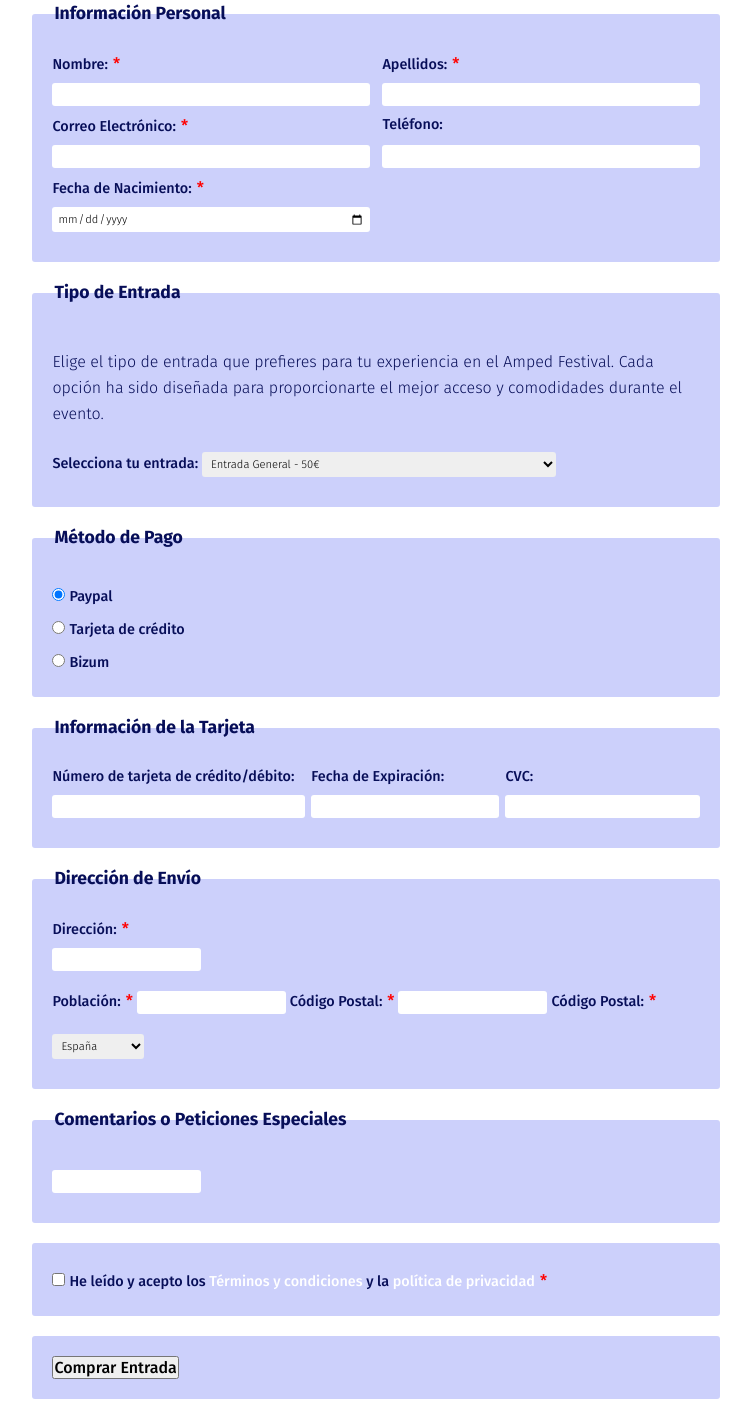
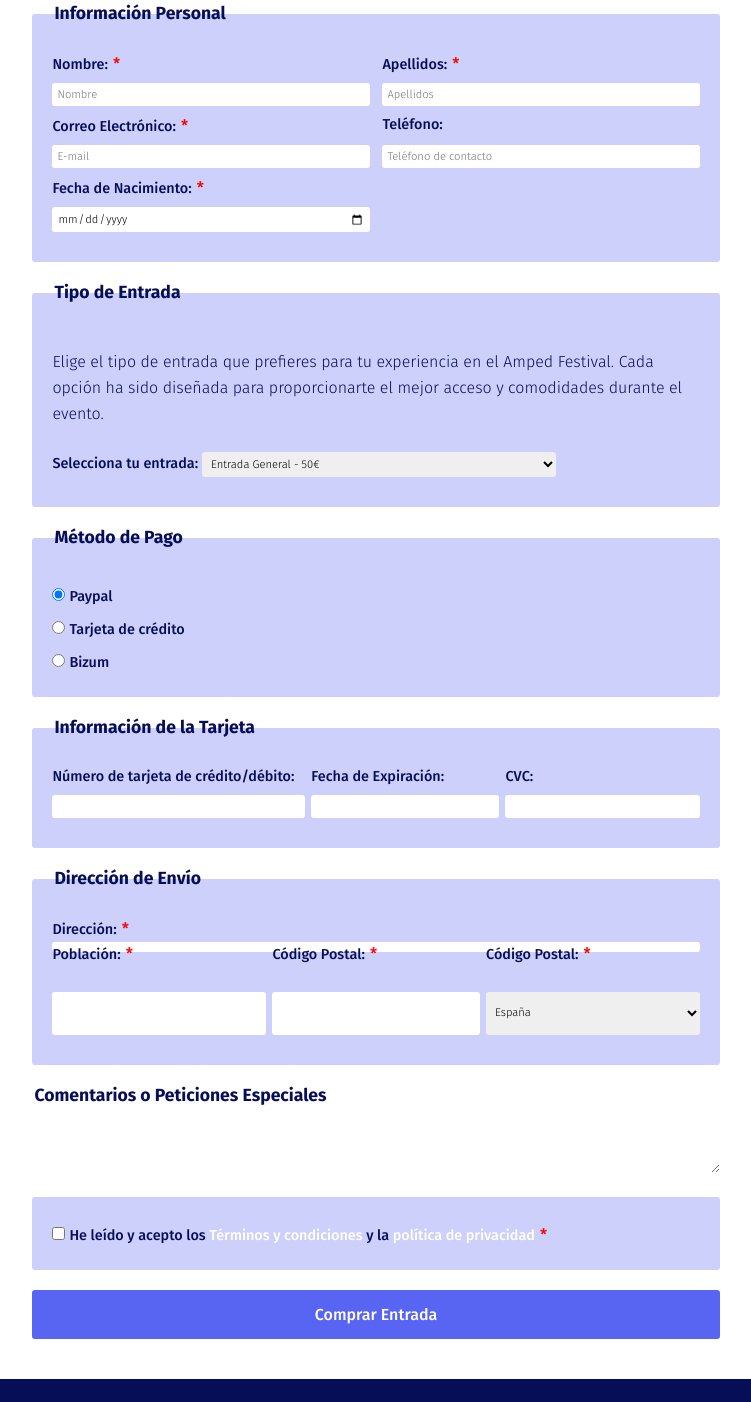
Before and after one commit to jpalomarbl/html-css-aula2-p2, a plain HTML site: page tickets.html in a window 1280 px wide. Shown: the part 358-1760 px from the top of the page, without its empty margins (264-1015 px from the left). Drawn offline with Linux system fonts and the light colour scheme.

Commit message:
Terminada página de formulario

```diff
--- a/css/estilos.css
+++ b/css/estilos.css
@@ -282,6 +282,34 @@ table {
   padding: 20px;
 }
 
+.tickets > main form > ul fieldset.peticiones,
+.tickets > main form > ul fieldset.button {
+  background: none;
+
+  padding: 0;
+}
+
+.tickets > main form > ul fieldset.peticiones textarea {
+  width: 100%;
+  margin: 0;
+
+  border: none;
+}
+
+.tickets > main form > ul fieldset.button button {
+  width: 100%;
+
+  border: none;
+  border-radius: 3px;
+
+  background-color: #5865f2;
+  color: #fff;
+
+  font-weight: 500;
+
+  padding: 15px;
+}
+
 .tickets > main form > ul fieldset.personal {
   display: grid;
   grid-template-columns: 49% 49%;
@@ -294,14 +322,16 @@ table {
   column-gap: 1%
 }
 
-.tickets > main form > ul fieldset.envío > div.direccion {
+.tickets > main form > ul fieldset.envio {
   display: grid;
   grid-template-columns: 100%;
   grid-template-rows: 10% 10%;
 }
 
-.tickets > main form > ul fieldset.envío input#direccion {
-  width: 100%;
+.tickets > main form > ul fieldset.envio > div {
+  display: grid;
+  grid-template-columns: 33% 32% 33%;
+  column-gap: 1%;
 }
 
 .tickets > main form > ul fieldset.personal > div > input {
--- a/tickets.html
+++ b/tickets.html
@@ -1,6 +1,5 @@
 <!DOCTYPE html>
 <html lang="es">
-
   <head>
     <meta charset="UTF-8" />
     <meta name="viewport" content="width=device-width, initial-scale=1.0" />
@@ -12,13 +11,17 @@
   <body class="tickets">
     <header>
       <div class="header-container">
-            <a href="index.html" class="logo" tabindex="0"><img src="img/logo.svg" alt="Logo" /></a>
+        <a href="index.html" class="logo" tabindex="0"
+          ><img src="img/logo.svg" alt="Logo"
+        /></a>
         <ul>
           <li>
             <a href="info.html" tabindex="0">Información</a>
           </li>
           <li><a href="calendario.html" tabindex="0">Calendario</a></li>
-                <li><a href="tickets.html" class="selected" tabindex="0">Entradas</a></li>
+          <li>
+            <a href="tickets.html" class="selected" tabindex="0">Entradas</a>
+          </li>
         </ul>
       </div>
     </header>
@@ -28,10 +31,11 @@
         <h1>Compra tus entradas</h1>
 
         <p>
-                Ser parte del Amped Festival es una experiencia que no querrás perderte. Ya sea que
-                desees estar en primera fila o disfrutar del ambiente desde un espacio VIP, tenemos
-                diferentes tipos de entradas para satisfacer tus necesidades. Completa el formulario a
-                continuación para asegurarte de estar presente en este evento musical inigualable
+          Ser parte del Amped Festival es una experiencia que no querrás
+          perderte. Ya sea que desees estar en primera fila o disfrutar del
+          ambiente desde un espacio VIP, tenemos diferentes tipos de entradas
+          para satisfacer tus necesidades. Completa el formulario a continuación
+          para asegurarte de estar presente en este evento musical inigualable
         </p>
       </section>
 
@@ -41,25 +45,51 @@
             <li>
               <fieldset class="personal">
                 <legend>Información Personal</legend>
-                            <label for="nombre">Nombre:<span class="obligatorio">*</span></label>
-                            <label for="apellidos">Apellidos:<span class="obligatorio">*</span></label>
+                <label for="nombre"
+                  >Nombre:<span class="obligatorio">*</span></label
+                >
+                <label for="apellidos"
+                  >Apellidos:<span class="obligatorio">*</span></label
+                >
 
-                            <input type="text" id="nombre" name="user_nombre" required pattern="[A-Za-zÀ-ÖØ-öø-ÿ' -]"
-                                minlength="3" maxlength="64" /> <input type="text" id="apellidos" name="user_apellidos"
-                                required pattern="[A-Za-zÀ-ÖØ-öø-ÿ' -]" minlength="2" maxlength="128" />
+                <input
+                  type="text"
+                  id="nombre"
+                  name="user_nombre"
+                  required
+                  pattern="[A-Za-zÀ-ÖØ-öø-ÿ' -]"
+                  minlength="3"
+                  maxlength="64"
+                  placeholder="Nombre"
+                />
+                <input
+                  type="text"
+                  id="apellidos"
+                  name="user_apellidos"
+                  required
+                  pattern="[A-Za-zÀ-ÖØ-öø-ÿ' -]"
+                  minlength="2"
+                  maxlength="128"
+                  placeholder="Apellidos"
+                />
 
-                            <label for="email">Correo Electrónico:<span class="obligatorio">*</span></label>
+                <label for="email"
+                  >Correo Electrónico:<span class="obligatorio">*</span></label
+                >
                 <label for="telefono">Teléfono:</label>
 
-                            <input type="text" id="email" name="user_email" required />
+                <input type="text" id="email" name="user_email" placeholder="E-mail" required />
 
-                            <input type="text" id="telefono" name="user_telefono" />
+                <input type="text" id="telefono" name="user_telefono" placeholder="Teléfono de contacto"/>
 
                 <div>
-                                <label for="fecha">Fecha de Nacimiento:<span class="obligatorio">*</span></label>
-                                <br>
+                  <label for="fecha"
+                    >Fecha de Nacimiento:<span class="obligatorio"
+                      >*</span
+                    ></label
+                  >
+                  <br />
                   <input type="date" id="fecha" name="user_fecha" required />
-
                 </div>
               </fieldset>
             </li>
@@ -67,14 +97,17 @@
               <fieldset>
                 <legend>Tipo de Entrada</legend>
                 <p>
-                                Elige el tipo de entrada que prefieres para tu experiencia en el Amped Festival. Cada
-                                opción ha sido diseñada para proporcionarte el mejor acceso y comodidades durante
-                                el evento.
+                  Elige el tipo de entrada que prefieres para tu experiencia en
+                  el Amped Festival. Cada opción ha sido diseñada para
+                  proporcionarte el mejor acceso y comodidades durante el
+                  evento.
                 </p>
                 <label for="mail">Selecciona tu entrada:</label>
                 <select name="entradas" id="entradas">
                   <option value="50">Entrada General - 50€</option>
-                                <option value="150">Entrada VIP - 150€ (incluye acceso backstage y zona preferencial)
+                  <option value="150">
+                    Entrada VIP - 150€ (incluye acceso backstage y zona
+                    preferencial)
                   </option>
                   <option value="120">Pase dos Días - 120€</option>
                 </select>
@@ -84,12 +117,23 @@
               <fieldset>
                 <legend>Método de Pago</legend>
                 <div>
-                                <input type="radio" id="paypal" name="pago" value="paypal" checked />
+                  <input
+                    type="radio"
+                    id="paypal"
+                    name="pago"
+                    value="paypal"
+                    checked
+                  />
                   <label for="paypal">Paypal</label>
                 </div>
 
                 <div>
-                                <input type="radio" id="tarjeta" name="pago" value="tarjeta" />
+                  <input
+                    type="radio"
+                    id="tarjeta"
+                    name="pago"
+                    value="tarjeta"
+                  />
                   <label for="tarjeta">Tarjeta de crédito</label>
                 </div>
 
@@ -103,61 +147,99 @@
               <fieldset class="tarjeta">
                 <legend>Información de la Tarjeta</legend>
 
-                            <label for="ntarjeta">Número de tarjeta de crédito/débito:</label>
+                <label for="ntarjeta"
+                  >Número de tarjeta de crédito/débito:</label
+                >
                 <label for="ftarjeta">Fecha de Expiración:</label>
                 <label for="cvctarjeta">CVC:</label>
 
-                            <input type="text" id="ntarjeta" name="user_ntarjeta" minlength="16" maxlength="16" />
-                            <input type="text" id="ftarjeta" name="user_ftarjeta" pattern="(0[1-9]|1[0-2])\/[0-9]{2}" />
-                            <input type="text" id="cvctarjeta" name="user_cvctarjeta" minlength="3" maxlength="3" />
+                <input
+                  type="text"
+                  id="ntarjeta"
+                  name="user_ntarjeta"
+                  minlength="16"
+                  maxlength="16"
+                />
+                <input
+                  type="text"
+                  id="ftarjeta"
+                  name="user_ftarjeta"
+                  pattern="(0[1-9]|1[0-2])\/[0-9]{2}"
+                />
+                <input
+                  type="text"
+                  id="cvctarjeta"
+                  name="user_cvctarjeta"
+                  minlength="3"
+                  maxlength="3"
+                />
               </fieldset>
             </li>
             <li>
               <fieldset class="envio">
                 <legend>Dirección de Envío</legend>
-                            <div class="direccion">
-                                <label for="direccion">Dirección:<span class="obligatorio">*</span></label>
-                                <br><input type="text" id="direccion" name="user_direccion" required />
+                <label for="direccion"
+                  >Dirección:<span class="obligatorio">*</span></label
+                >
+                <input
+                  type="text"
+                  id="direccion"
+                  name="user_direccion"
+                  required
+                />
 
-                            </div>
-                            <label for="poblacion">Población:<span class="obligatorio">*</span></label>
-                            <input type="text" id="poblacion" name="user_poblacion" required />
+                <div>
+                  <label for="poblacion"
+                    >Población:<span class="obligatorio">*</span></label
+                  >
+                  <label for="cp"
+                    >Código Postal:<span class="obligatorio">*</span></label
+                  >
+                  <label for="cp"
+                    >Código Postal:<span class="obligatorio">*</span></label
+                  >
 
-                            <label for="cp">Código Postal:<span class="obligatorio">*</span></label>
+                  <input
+                    type="text"
+                    id="poblacion"
+                    name="user_poblacion"
+                    required
+                  />
                   <input type="text" id="cp" name="user_poblacion" required />
-
-                            <label for="cp">Código Postal:<span class="obligatorio">*</span></label>
                   <select name="entradas" id="entradas">
                     <option value="españa">España</option>
                     <option value="francia">Francia</option>
                     <option value="reino-unido">Reino Unido</option>
                   </select>
+                </div>
+              </fieldset>
+            </li>
+
+            <li>
+              <fieldset class="peticiones">
+                <legend>Comentarios o Peticiones Especiales</legend>
+                <textarea rows="3"></textarea>
               </fieldset>
             </li>
 
             <li>
               <fieldset>
-                            <legend>Comentarios o Peticiones Especiales</legend>
-                            <input type="textarea">
+                <input type="checkbox" name="terminos-condiciones" id="" />
+                <label
+                  >He leído y acepto los <a href="">Términos y condiciones</a> y
+                  la <a href="">política de privacidad</a
+                  ><span class="obligatorio">*</span></label
+                >
               </fieldset>
             </li>
 
             <li>
-                        <fieldset>
-                            <input type="checkbox" name="terminos-condiciones" id="">
-                            <label>He leído y acepto los <a href="">Términos y condiciones</a> y la <a href="">política
-                                    de privacidad</a><span class="obligatorio">*</span></label>
-                        </fieldset>
-                    </li>
-
-                    <li>
-                        <fieldset>
+              <fieldset class="button">
                 <button>Comprar Entrada</button>
               </fieldset>
             </li>
           </ul>
         </form>
-
       </section>
     </main>
 
@@ -173,5 +255,4 @@
       </p>
     </footer>
   </body>
-
 </html>
```
Lines whose indentation alone changed are shown as unchanged.
